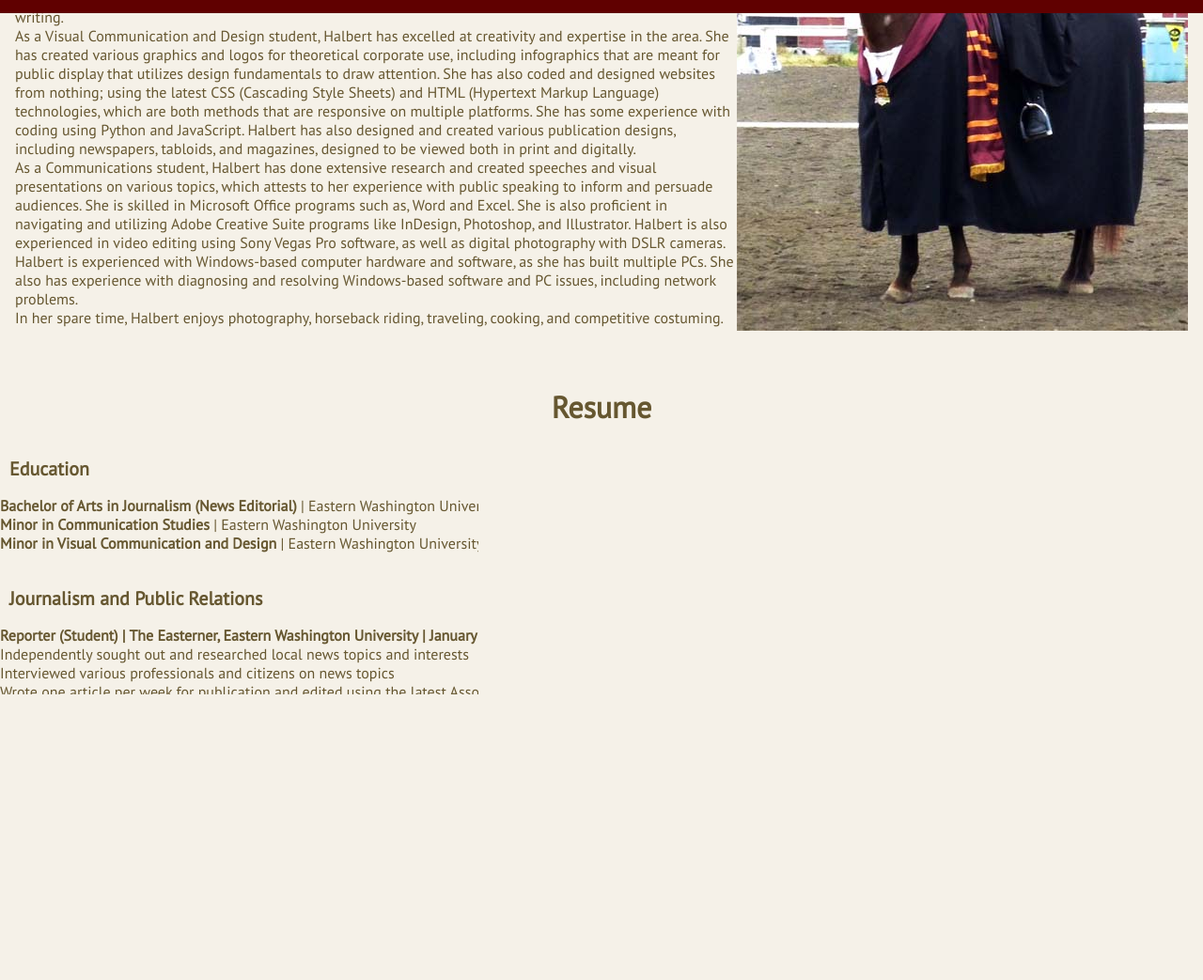
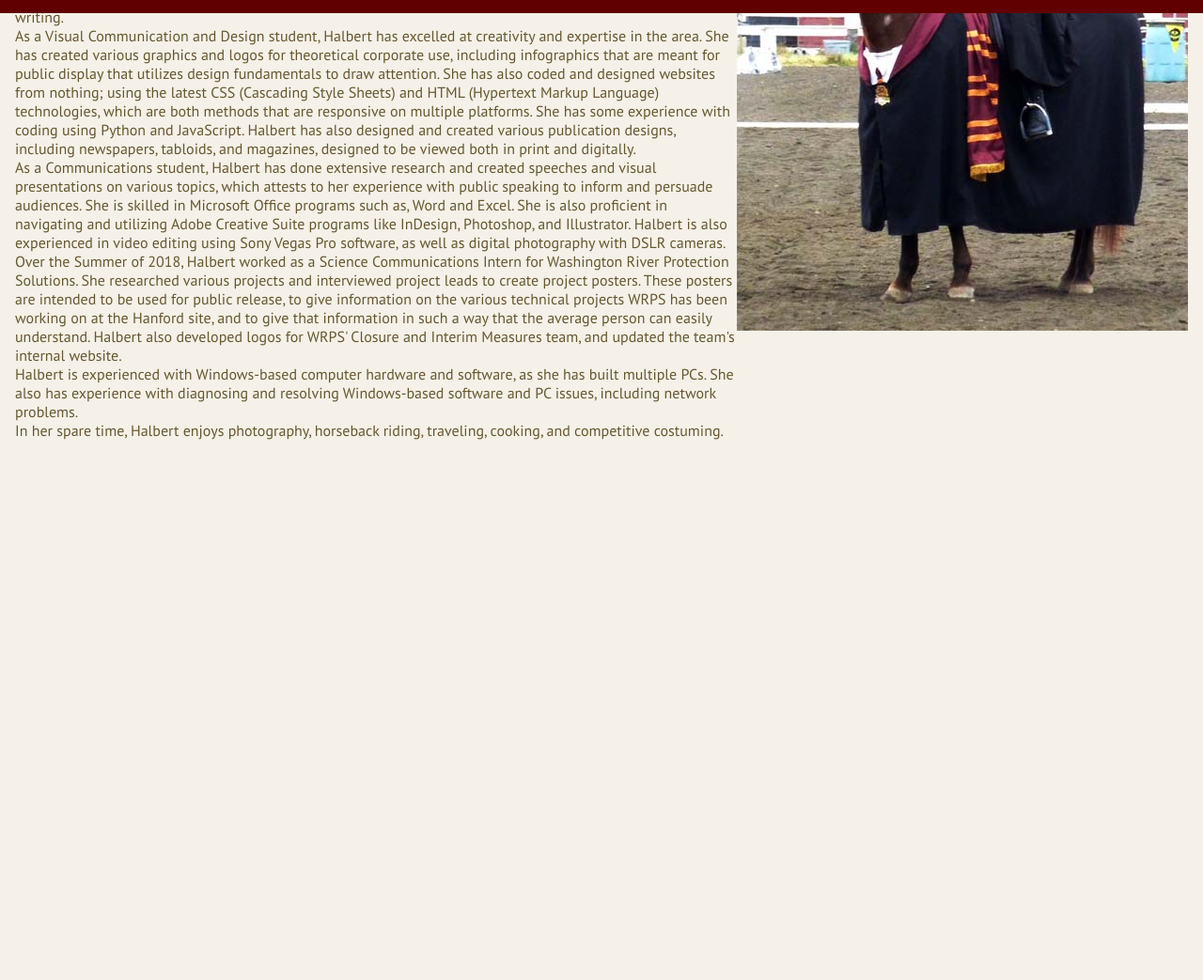
Before and after one commit to Erica-H/Erica-H.github.io, a plain HTML site: page bio.html in a window 1280 px wide. Shown: the part 786-1829 px from the top of the page at 94% size. After the commit the page ends 1286 px from the top, so only its background shows below. Drawn offline with Linux system fonts and the light colour scheme.

Commit message:
Update bio.html
Removed resume added additional intern info

```diff
--- a/bio.html
+++ b/bio.html
@@ -34,6 +34,8 @@ As a Visual Communication and Design student, Halbert has excelled at creativity
 <br>
 As a Communications student, Halbert has done extensive research and created speeches and visual presentations on various topics, which attests to her experience with public speaking to inform and persuade audiences. She is skilled in Microsoft Office programs such as, Word and Excel. She is also proficient in navigating and utilizing Adobe Creative Suite programs like InDesign, Photoshop, and Illustrator. Halbert is also experienced in video editing using Sony Vegas Pro software, as well as digital photography with DSLR cameras.
 <br>
+Over the Summer of 2018, Halbert worked as a Science Communications Intern for Washington River Protection Solutions. She researched various projects and interviewed project leads to create project posters. These posters are intended to be used for public release, to give information on the various technical projects WRPS has been working on at the Hanford site, and to give that information in such a way that the average person can easily understand. Halbert also developed logos for WRPS' Closure and Interim Measures team, and updated the team's internal website.
+      <br>
 Halbert is experienced with Windows-based computer hardware and software, as she has built multiple PCs. She also has experience with diagnosing and resolving Windows-based software and PC issues, including network problems.
 <br>
 In her spare time, Halbert enjoys photography, horseback riding, traveling, cooking, and competitive costuming.
@@ -41,85 +43,6 @@ In her spare time, Halbert enjoys photography, horseback riding, traveling, cook
 
   <img class="me" src="img/horse%20hp.JPG" alt="">
     </div>
-
-  <div class="resume">
-<h3>Resume</h3>
-<h4>Education</h4>
-     <p class="resume">
-         <b>Bachelor of Arts in Journalism (News Editorial)</b> | Eastern Washington University, December 2018 (anticipated) <br>
-         <b>Minor in Communication Studies</b> | Eastern Washington University <br>
-         <b>Minor in Visual Communication and Design</b> | Eastern Washington University <br>
-
-         <br>
-     </p>
-
-     <h4>Journalism and Public Relations</h4>
-
-     <p class="resume">
-         <b>Reporter (Student) | The Easterner, Eastern Washington University | January 2018 - March 2018</b>
-         <br>
-         Independently sought out and researched local news topics and interests
-         <br>
-         Interviewed various professionals and citizens on news topics
-         <br>
-         Wrote one article per week for publication and edited using the latest Associated Press grammar style within weekly deadlines
-
-     </p>
-
-     <p class="resume">
-        <b>Public Relations Writer (Student) | Eastern Washington University &amp; Gardeners of Cheney | April 2018 - June 2018</b>
-        <br>
-        Led a team of four students in handling public relations for the Gardeners of Cheney, a nonprofit organization in Cheney, WA
-         <br>
-         Produced a press release for a charity event, which was sent to various Spokane news outlets
-         <br>
-         Created an informational brochure for the Gardeners of Cheney using Adobe InDesign, which was distributed during their plant sale fundraising event
-         <br>
-         Developed a monthly newsletter for the Gardeners of Cheney using Microsoft Publisher
-         <br>
-        Acted as the group liaison and communicated with many members of the Gardeners of Cheney to gather needed information
-        <br>
-     </p>
-
-     <h4>Design</h4>
-     <p class="resume">
-         <b>Web Designer (Student) | Eastern Washington University | January 2017 - June 2018</b>
-         <br>
-         Created website templates using Adobe Photoshop
-         <br>
-         Developed responsive website from scratch using HTML5 for both mobile and desktop usage with a mobile-first framework
-         <br>
-         Designed website using CSS
-         <br>
-         Maintained website and added additional design and information over school career
-
-     </p>
-
-     <p class="resume">
-         <b>Graphic Designer (Student) | Eastern Washington University | September 2015 - June 2018</b>
-         <br>
-         Utilized Adobe Photoshop, Adobe Illustrator, and Adobe InDesign to create graphics
-         <br>
-         Designed product packaging and logos intended to be marketed and sold to the public
-         <br>
-         Designed magazine, tabloid and newspaper spreads for print and online publication following current standards
-         <br>
-         Created infographics for public display utilizing research and design principles to attract readers
-
-     </p>
-
-     <h4>Skills</h4>
-     <p class="resume">
-         Proficient with Microsoft Office programs, Sony Vegas Pro video editing programs, Adobe Creative Cloud programs
-         <br>
-         Experienced with photography using DSLR cameras and photo editing
-         <br>
-         Experienced with diagnosing and repairing computer problems and designing and building computers
-         <br>
-         Knowledge of JavaScript, Python coding languages
-         <br>
-         &nbsp;
-     </p>
 
 
   </div>
```
